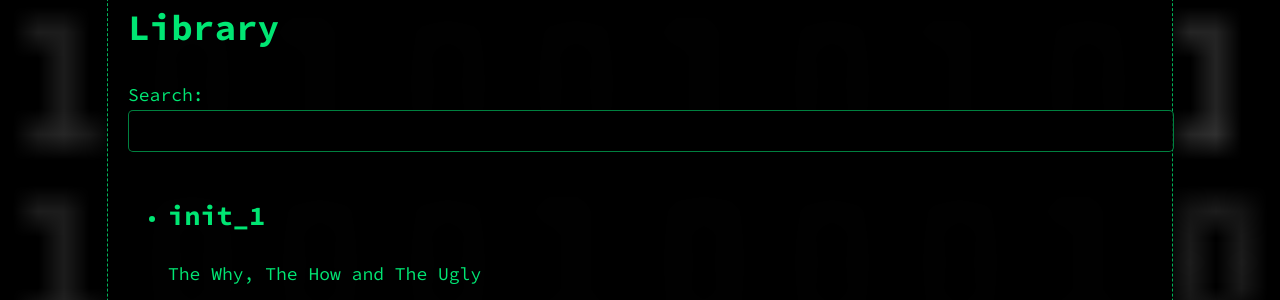
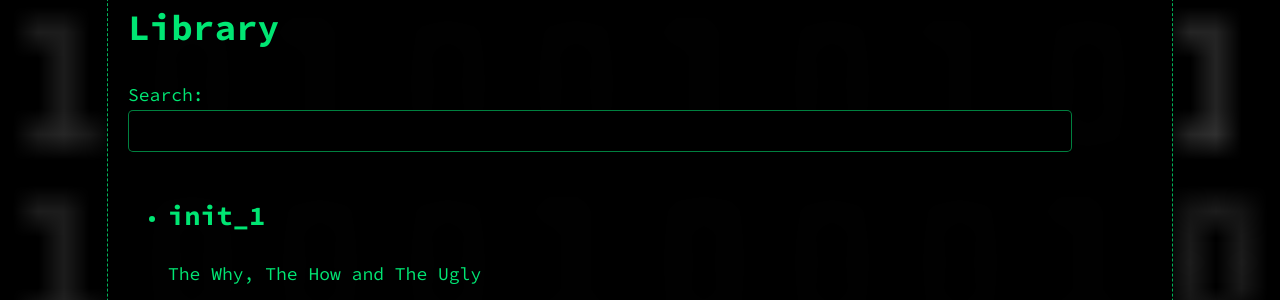
Before and after one commit to Het-Joshi/robots_txt, a Jekyll site: the page built from library.md, in a window 1280 px wide. Shown: the part 723-1023 px from the top of the page. Built offline with Jekyll 4.4.1, drawn with Linux system fonts in a browser that asks for light colours.

Commit message:
Update style.css

```diff
--- a/assets/css/style.css
+++ b/assets/css/style.css
@@ -165,7 +165,7 @@ footer {
 #search {
   padding: 10px; /* Add padding for spacing */
   margin-bottom: 20px; /* Add margin for separation from other elements */
-  width: 100%; /* Make the search box fill the width of its container */
+  width: 90%; /* Make the search box fill the width of its container */
   border: 1px solid rgba(0, 255, 127, 0.5); /* Add border with muted green color */
   border-radius: 5px; /* Add border radius for rounded corners */
   background-color: rgba(0, 0, 0, 0.8); /* Dark background color */
```
